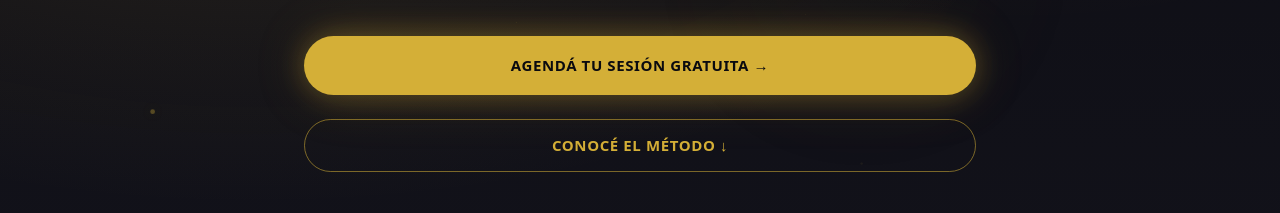
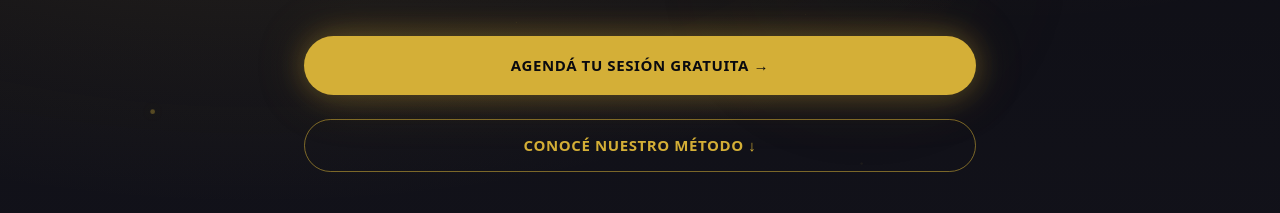
Before and after one commit to jagoff/web-coaching-terceros, a Next.js app: page / in a window 1280 px wide. Shown: the part 828-1041 px from the top of the page. Built offline with nearby package versions, Linux system fonts and the light colour scheme; no server answers.

Commit message:
Change 'Conocé el método' to 'Conocé nuestro método'

```diff
--- a/components/sections/Hero.tsx
+++ b/components/sections/Hero.tsx
@@ -292,7 +292,7 @@ export default function Hero() {
               whileTap={{ scale: 0.97 }}
               transition={{ type: "spring", stiffness: 400, damping: 17 }}
             >
-              Conocé el método ↓
+              Conocé nuestro método ↓
             </motion.button>
           </motion.div>
 
```
